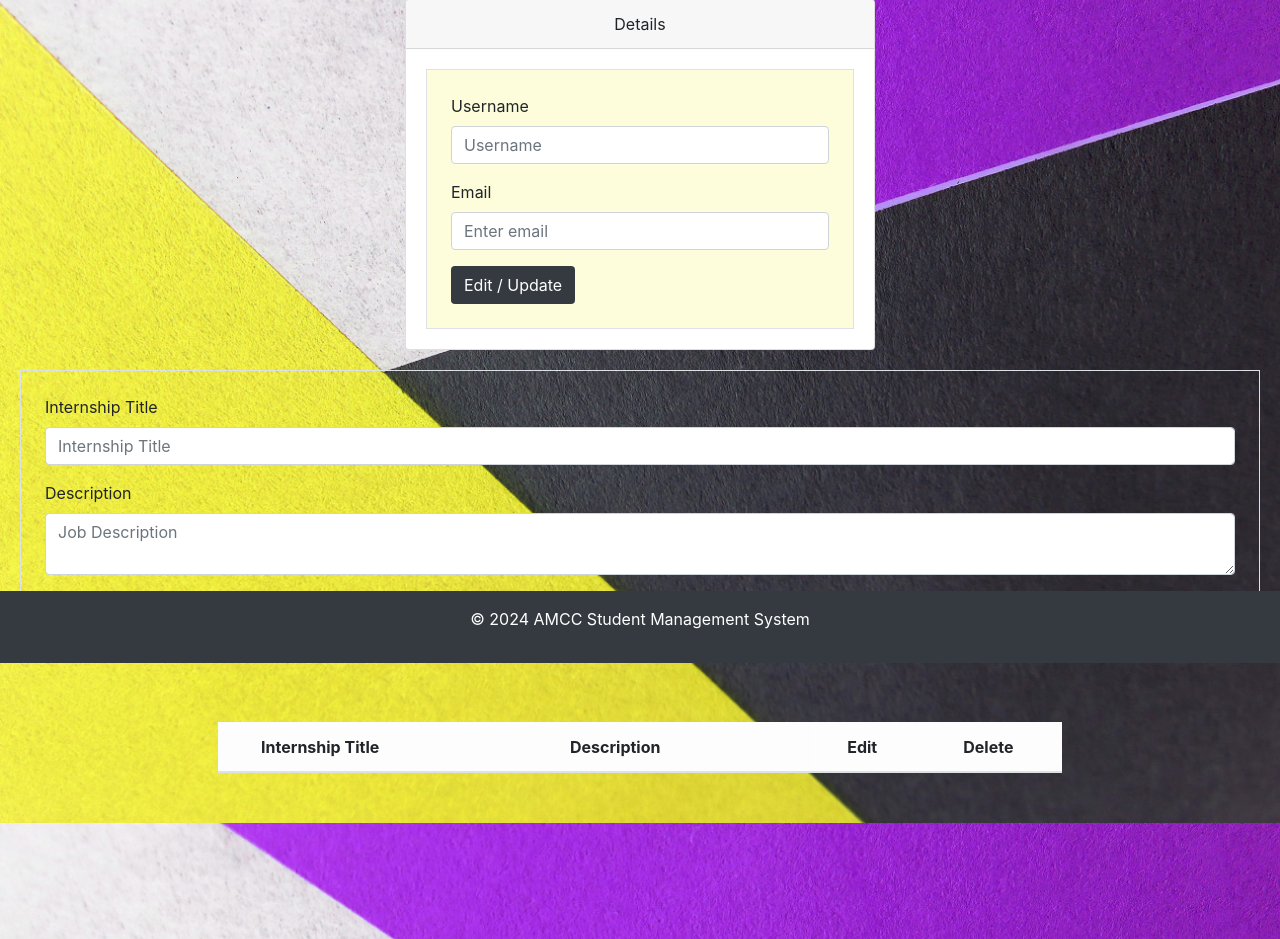
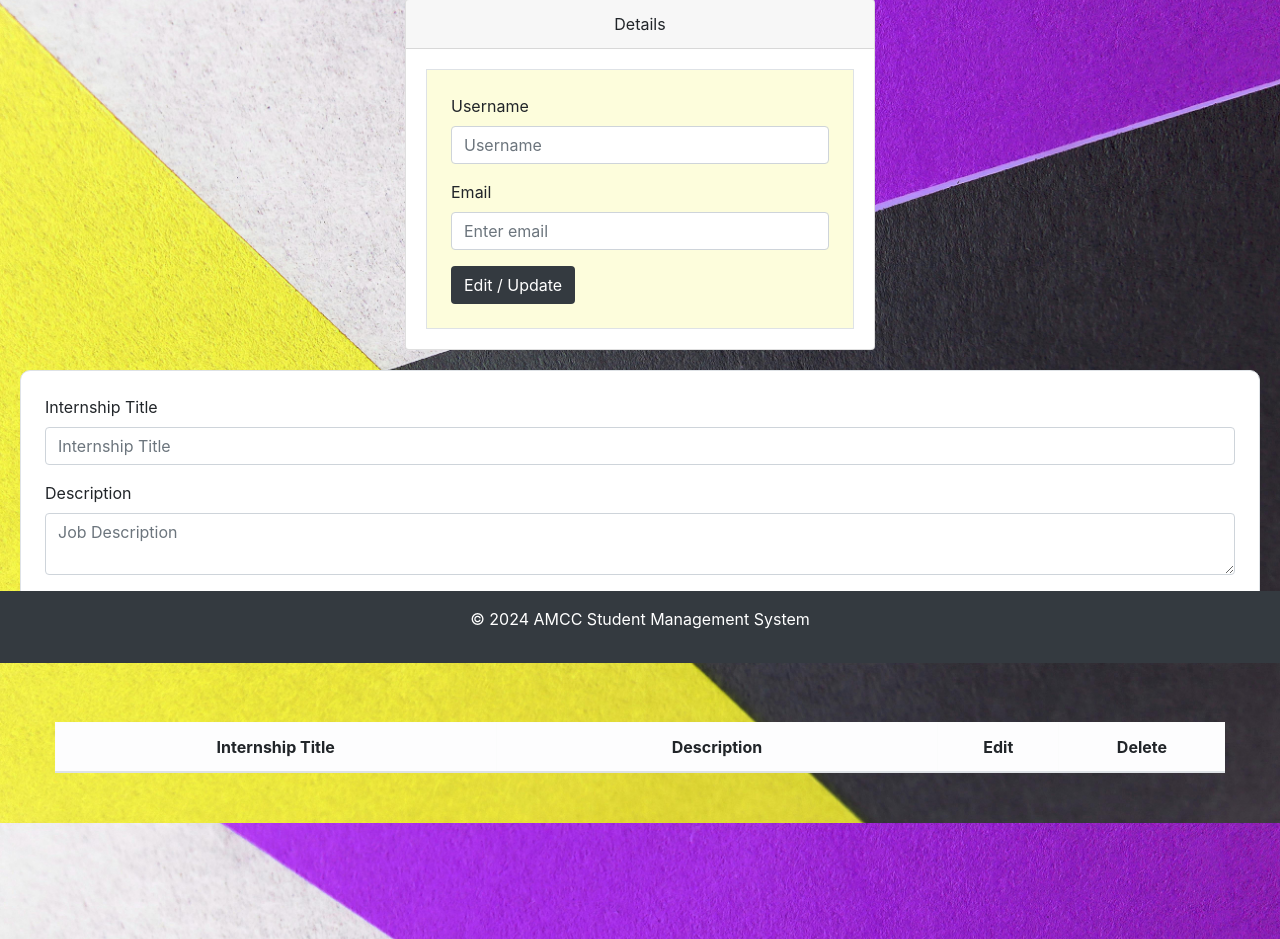
Before and after one commit to russellandrady/usermanagementsystemusingflask, a Flask app: page /compedit in a window 1280 px wide. Shown: the part 137-1076 px from the top of the page. Run offline with Flask 3, Linux system fonts and the light colour scheme; lists and menus that the app fills with data are empty; some libraries are stand-ins or nearby versions.

Commit message:
styleupdated

```diff
--- a/templates/comprofile.html
+++ b/templates/comprofile.html
@@ -23,7 +23,7 @@
     </div>
   </div>
   <div class="card-body">
-    <form method="post" class="border p-4" action="{{ url_for('create_job') }}" style="background-color: rgba(127, 230, 96, 0);">
+    <form method="post" class="border p-4" action="{{ url_for('create_job') }}" style="background-color: rgb(255, 255, 255);border-radius: 10px;">
         <div class="form-group">
             <label for="job_title">Internship Title</label>
             <input type="text" class="form-control" id="job_title" name="job_title" placeholder="Internship Title">
@@ -39,27 +39,27 @@
 
   <div class="row justify-content-center mt-5">
     <!-- Table to display job vacancies -->
-    <div class="col-md-8">
+    <div class="col-md-11">
       <table class="table table-bordered">
         <thead class="table-light text-center">
             <tr>
-                <th scope="col" style="width: 100px;">Internship Title</th>
+                <th scope="col" style="width: 200px;">Internship Title</th>
                 <th scope="col" style="width: 200px;">Description</th>
-                <th scope="col" style="width: 50px;">Edit</th>
-                <th scope="col" style="width: 50px;">Delete</th>
+                <th scope="col" style="width: 15px;">Edit</th>
+                <th scope="col" style="width: 15px;">Delete</th>
             </tr>
         </thead>
         <tbody id="vacancyTableBody" class="table-dark text-center">
             {% for job in session['jobs'] %}
             <tr>
               <form action="{{ url_for('editjob', job_id=job[0]) }}" method="post">
-              <td style="width: 150px;">
-                <input class="bg-dark text-white" type="text" name="title_of" value="{{ job[1] }} ">
+              <td style="padding-right: 0px;padding-left: 0px;">
+                <input class="bg-dark text-white" type="text" name="title_of" style="width: 250px;" value="{{job[1]}}">
               </td>
-              <td style="width: 300px;">
+              <td>
                 <textarea class="bg-dark text-white" name="description_of" style="width: 100%; resize: both;">{{ job[2] }}</textarea>
               </td>
-                <td style="width: 100px;">
+                <td style="width: 15px;">
                     <div class="d-flex justify-content-center">
 
                             <button type="submit" name="editJob" class="btn btn-primary mx-1">
@@ -68,7 +68,7 @@
 
                 </td>
               </form>
-                <td style="width: 100px;">
+                <td style="width: 15px;">
 
                         <form action="{{ url_for('deletejob', job_id=job[0]) }}" method="post">
                             <button type="submit" name="deleteJob" class="btn btn-danger mx-1">
```
